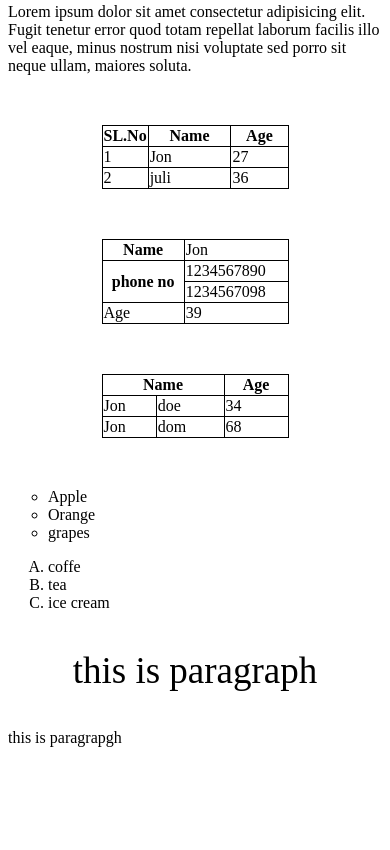
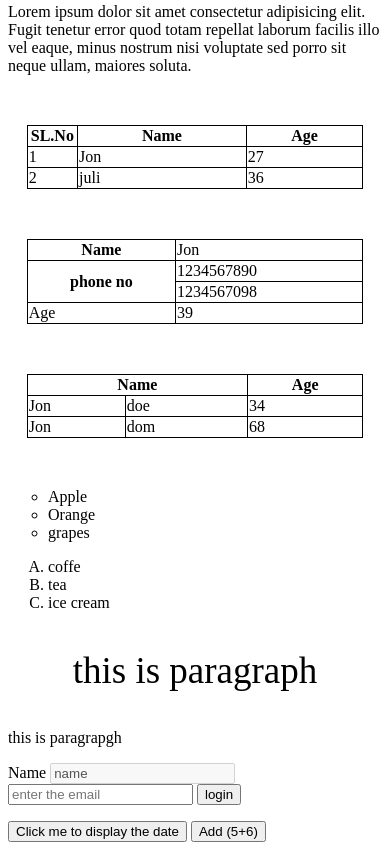
Before and after one commit to Sumedha-Bhat14/task-html, a plain HTML site: page index.html in a window 390 px wide. Shown: the part 2842-3692 px from the top of the page. Before the commit the page ends 3605 px from the top, so only its background shows below. Drawn offline with Linux system fonts and the light colour scheme.

Commit message:
all html is added

```diff
--- a/index.html
+++ b/index.html
@@ -136,5 +136,27 @@
     <!-- class attribute -->
     <p class="para"> this is paragraph </p>
     <p> this is paragrapgh </p>
+
+    <!--html form -->
+<form>
+    <label>Name</label>
+    <input type="box" value="name" disabled/>
+<input type="email" placeholder="enter the email" />
+    <input type="submit" value="login" />
+</form>
+
+<!-- html javascript -->
+<p id="demo"></p>
+    <button onClick="document.getElementById('demo').innerHTML=new Date()">
+    Click me to display the date
+    </button>
+
+    <button Onclick="add(5, 6)">Add (5+6)</button>
+    <script>
+        function add(x, y)
+        {
+            alert(x+y);
+        }
+    </script>
 </body>
 </html>
--- a/style.css
+++ b/style.css
@@ -38,3 +38,9 @@ ul{
     text-align:center;
     font-size: 37px;
 }
+/* Media Query */
+@media (max-width: 540px) {
+    table{
+        width:90%;
+    }
+}
```
Also changed, not shown: task.html (added).
